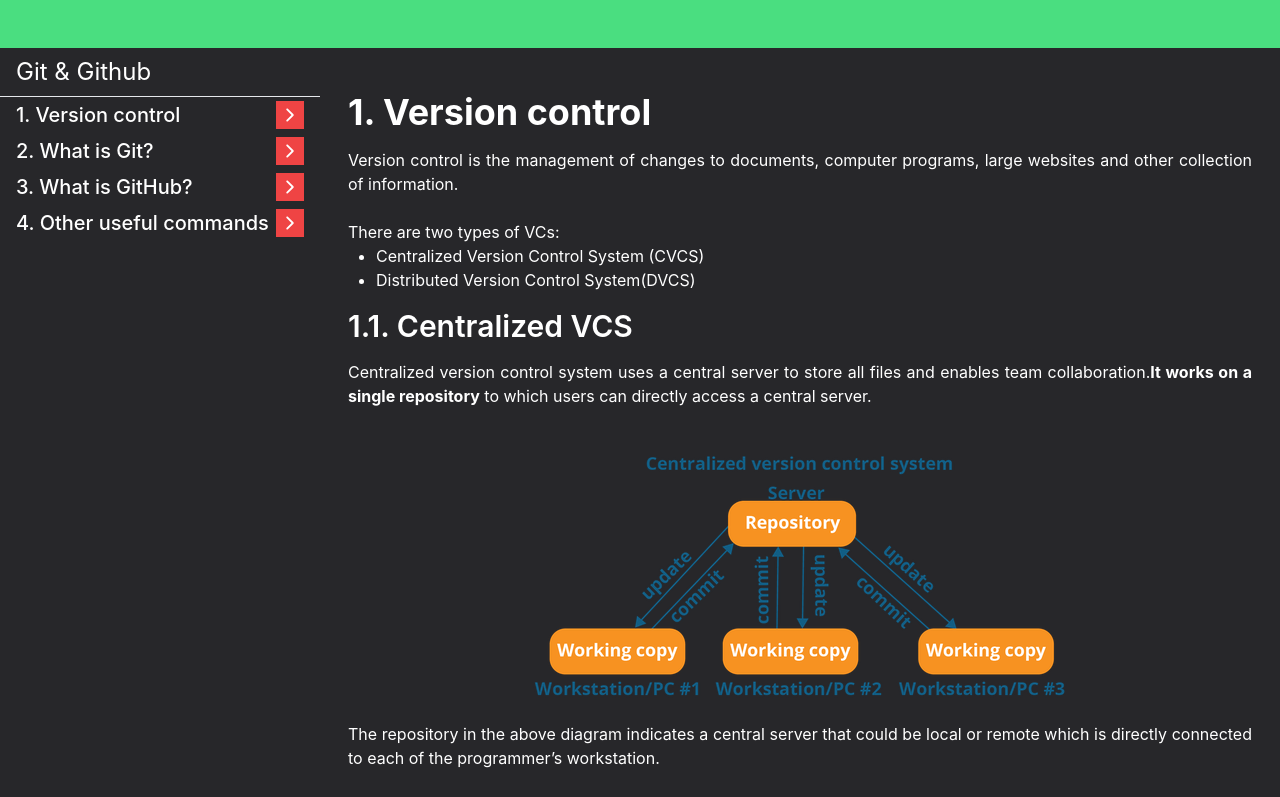
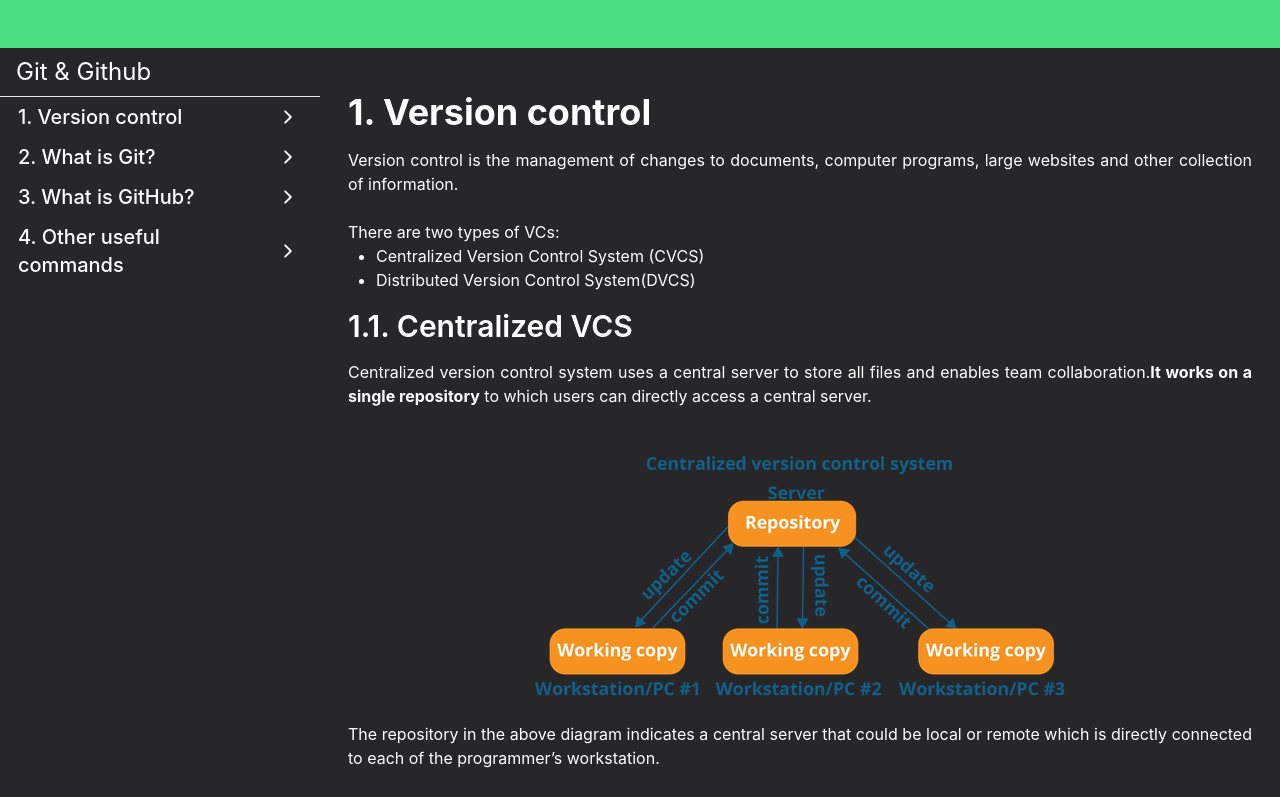
Before and after one commit to user1896/mydocs-using-react, a React (Create React App) app: page / in a window 1280 px wide. Shown: the top 797 px of the page. Built offline with nearby package versions, Linux system fonts and the light colour scheme.

Commit message:
Implimenting the Link component properly by attaching it to a container

```diff
--- a/src/components/content/Git-doc/GitNavbar.js
+++ b/src/components/content/Git-doc/GitNavbar.js
@@ -1,11 +1,7 @@
 import {LeftNavbar, H1, Chapter, ChapterTitle, Accordion, AccordionItem}
 	from "../../left-navbar/ExportsNavbar";
 import TopNavbar from "../../top-navbar/TopNavbar";
-import { Link } from "react-router-dom";
 import { useAccordion, useSetAccordion } from "../../../context/navbarContext";
-
-/* add a logo at the end of the chapter name that expands the accordion when clicked on it
-and now clicking the chapter name only takes us to the chapter and not expand the accordion */
 
 /* if so many titles display, the last two at the bottom won't show because the navbar is positioned top-12 */
 
@@ -50,46 +46,34 @@
 				<H1>Git & Github</H1>
 
 				<Chapter>
-					<Link to="/1" >
-						<ChapterTitle onClick={handleAccordion1} >
+					<ChapterTitle onClick={handleAccordion1} toLink="/1" >
 						1. Version control
 					</ChapterTitle>
-					</Link>
 
 					<Accordion accordionState={ accordion === 1 ? true : false } >
-						<Link to="/1p1" >
-							<AccordionItem>
+						<AccordionItem toLink="/1p1" >
 							1.1. Centralized VCS
 						</AccordionItem>
-						</Link>
 
-						<Link to="/1p2" >
-							<AccordionItem>
+						<AccordionItem toLink="/1p2" >
 							1.2. Distributed VCS
 						</AccordionItem>
-						</Link>
 					</Accordion>
 				</Chapter>
 
 				<Chapter>
-					<Link to="/2" >
-						<ChapterTitle onClick={handleAccordion2} >
+					<ChapterTitle onClick={handleAccordion2} toLink="/2" >
 						2. What is Git?
 					</ChapterTitle>
-					</Link>
 
 					<Accordion accordionState={ accordion === 2 ? true : false } >
-						<Link to="/2p1" >
-							<AccordionItem>
+						<AccordionItem toLink="/2p1" >
 							2.1. Initialise repository
 						</AccordionItem>
-						</Link>
 
-						<Link to="/2p2" >
-							<AccordionItem>
+						<AccordionItem toLink="/2p2" >
 							2.2. Remote
 						</AccordionItem>
-						</Link>
 
 						<AccordionItem>
 							2.3. Status
--- a/src/components/left-navbar/Accordion.js
+++ b/src/components/left-navbar/Accordion.js
@@ -1,5 +1,6 @@
 export default function Accordion({children, accordionState}) {
 	const accordionClassName = `pl-4 overflow-hidden ${accordionState ? "" : "h-0"}`
+	/* When it expands, make it a transition */
 	return(
 		<div className={accordionClassName} >
 			{children}
--- a/src/components/left-navbar/AccordionItem.js
+++ b/src/components/left-navbar/AccordionItem.js
@@ -1,7 +1,11 @@
-export default function AccordionItem({children}){
+import { Link } from "react-router-dom";
+
+export default function AccordionItem({children, toLink}){
 	return(
-		<div className="py-1 px-4 hover:bg-slate-700 cursor-pointer" >
-			{children}
+		<div className="py-1 px-4 flex" >
+			<Link to={toLink} className="w-full p-0.5 hover:bg-slate-700" >
+				{children}
+			</Link>
 		</div>
 	)
 }
--- a/src/components/left-navbar/ChapterTitle.js
+++ b/src/components/left-navbar/ChapterTitle.js
@@ -1,17 +1,20 @@
+import { Link } from "react-router-dom";
 import Button from "../Button";
 import { IoIosArrowForward } from "react-icons/io";
 
-export default function ChapterTitle({children, onClick}){
+export default function ChapterTitle({children, onClick, toLink}){
 	return(
 		<div
 			className="
-				text-xl font-medium py-1 px-4 hover:bg-slate-700 w-full cursor-pointer
+				text-xl font-medium py-1 px-4 w-full
 				flex items-center justify-between
 			"
 		>
-			{children}
+			<Link to={toLink} className="w-full p-0.5 hover:bg-slate-700" >
+				{children}
+			</Link>
 			{/* this arrow should change to "down" when the acccordion is opened */}
-			<Button className="bg-red-500 p-1" onClick={onClick} >
+			<Button className="hover:bg-slate-700 p-1.5" onClick={onClick} >
 				<IoIosArrowForward />
 			</Button>
 		</div>
```
Lines whose indentation alone changed are shown as unchanged.
